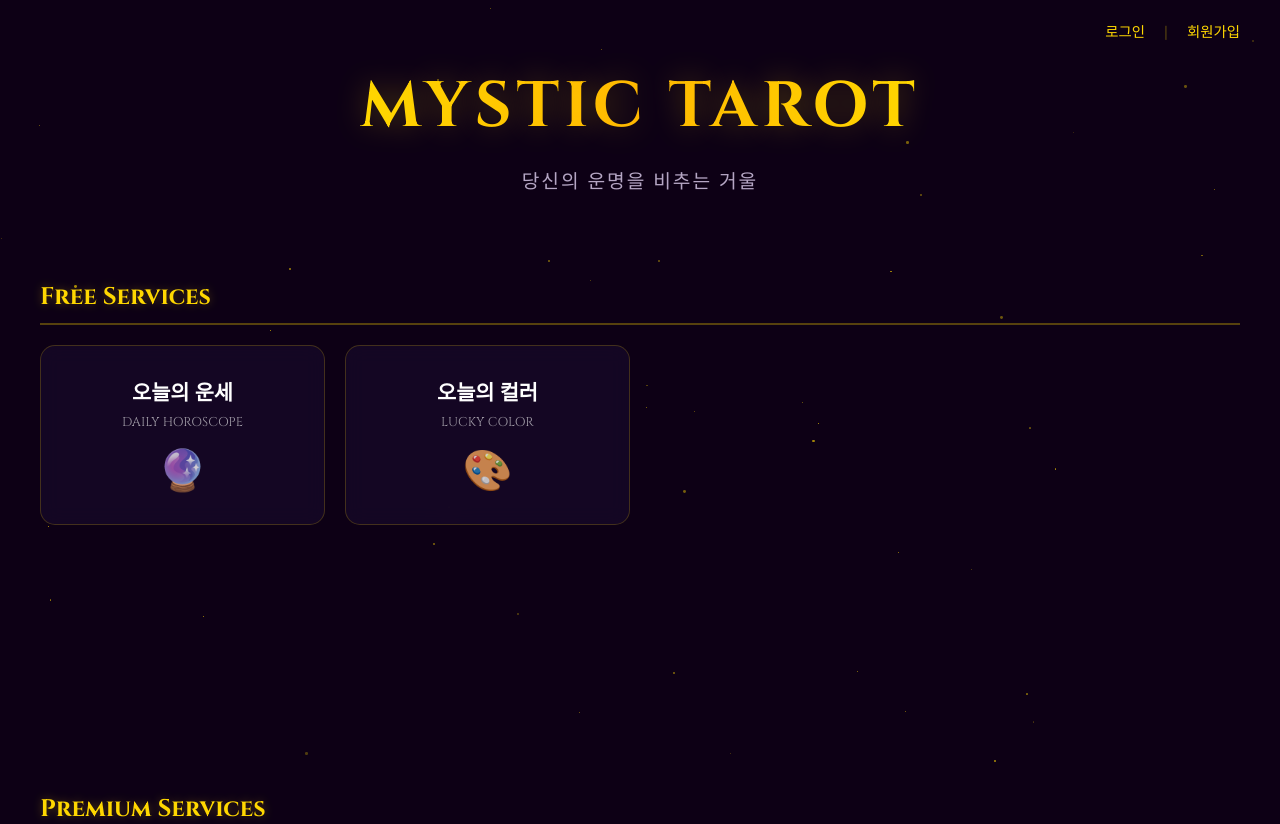
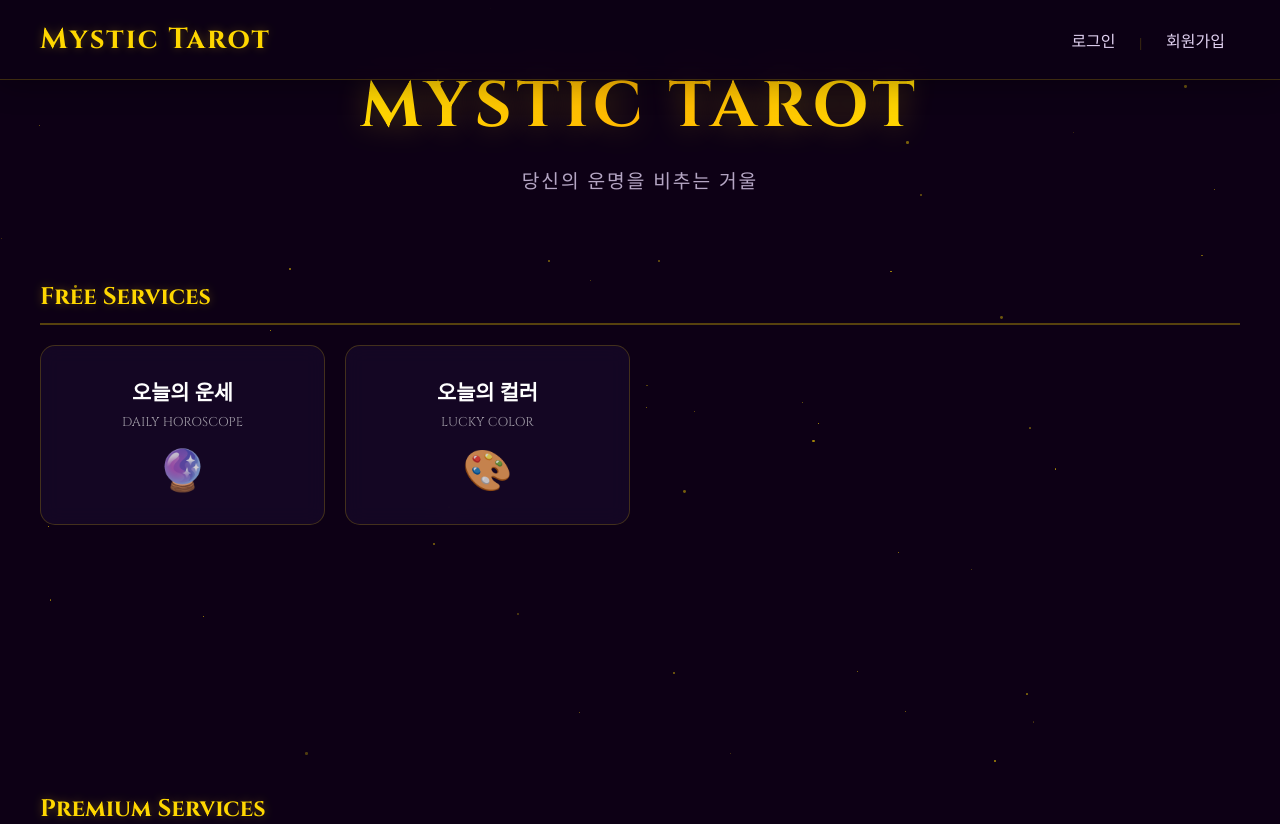
Before and after one commit to Kimviruscool/Tarot, a Flask app: page / in a window 1280 px wide. Shown: the top 824 px of the page. Run offline with Flask 3, Linux system fonts and the light colour scheme.

Commit message:
header templates

```diff
--- a/functions/src/static/header.css
+++ b/functions/src/static/header.css
@@ -1,54 +1,113 @@
-/* 헤더 전체 레이아웃 */
+/* Global Variables (duplicated from index.css for consistency across pages) */
+:root {
+    --header-bg-color: #0d0015;
+    --header-text-primary: #e0d0f0;
+    --header-accent-gold: #ffd700;
+    --header-glass-bg: rgba(13, 0, 21, 0.7);
+    --header-glass-border: rgba(255, 215, 0, 0.2);
+}
+
+/* Header Container */
 .common-header {
-    position: absolute;
+    position: fixed;
     top: 0;
     left: 0;
     width: 100%;
-    padding: 20px;
+    height: 80px; /* Fixed height */
+    padding: 0 40px;
     display: flex;
-    justify-content: space-between;
+    justify-content: space-between; /* Logo left, Auth right */
     align-items: center;
-    z-index: 1000;
+    z-index: 9999; /* Highest priority */
     box-sizing: border-box;
+
+    /* Glassmorphism */
+    background: var(--header-glass-bg);
+    backdrop-filter: blur(10px);
+    -webkit-backdrop-filter: blur(10px);
+    border-bottom: 1px solid var(--header-glass-border);
+    box-shadow: 0 4px 30px rgba(0, 0, 0, 0.3);
 }
 
-/* 로고 스타일 */
+/* Logo Style */
 .logo {
     font-family: 'Cinzel', serif;
-    font-size: 1.5rem;
-    color: #ffd700;
+    font-size: 1.8rem;
+    font-weight: 700;
+    color: var(--header-accent-gold);
     text-decoration: none;
-    text-shadow: 0 0 10px rgba(255, 215, 0, 0.5);
-    transition: transform 0.3s ease;
+    text-shadow: 0 0 10px rgba(255, 215, 0, 0.3);
+    letter-spacing: 2px;
+    transition: all 0.3s ease;
 }
 
 .logo:hover {
     transform: scale(1.05);
-    text-shadow: 0 0 20px rgba(255, 215, 0, 0.8);
+    text-shadow: 0 0 20px rgba(255, 215, 0, 0.6);
 }
 
-/* 링크 및 텍스트 스타일 */
+/* Auth Menu & Links */
+.auth-menu {
+    display: flex;
+    align-items: center;
+    font-family: 'Noto Serif KR', serif;
+}
+
 .auth-link {
-    color: #ffd700;
+    color: var(--header-text-primary);
     text-decoration: none;
-    margin-left: 10px;
-    font-size: 0.9rem;
-    cursor: pointer;
-    transition: color 0.3s ease;
+    font-size: 1rem;
+    margin: 0 15px;
+    transition: all 0.3s ease;
+    position: relative;
+    padding: 5px 0;
+}
+
+.auth-link::after {
+    content: '';
+    position: absolute;
+    width: 0;
+    height: 2px;
+    bottom: 0;
+    left: 0;
+    background-color: var(--header-accent-gold);
+    transition: width 0.3s ease;
 }
 
 .auth-link:hover {
-    color: #fff;
-    text-shadow: 0 0 5px #ffd700;
+    color: var(--header-accent-gold);
+}
+
+.auth-link:hover::after {
+    width: 100%;
 }
 
 .divider {
-    color: rgba(255, 255, 255, 0.3);
+    color: rgba(255, 215, 0, 0.3);
     margin: 0 5px;
+    font-size: 0.8rem;
 }
 
 .user-name {
-    color: #ffd700;
-    margin-right: 15px;
-    font-weight: bold;
+    color: var(--header-accent-gold);
+    margin-right: 20px;
+    font-weight: 700;
+    font-family: 'Cinzel', serif;
 }
+
+/* Responsive adjustments */
+@media (max-width: 768px) {
+    .common-header {
+        padding: 0 20px;
+        height: 60px;
+    }
+
+    .logo {
+        font-size: 1.4rem;
+    }
+
+    .auth-link {
+        font-size: 0.9rem;
+        margin: 0 8px;
+    }
+}
--- a/functions/src/templates/choice.html
+++ b/functions/src/templates/choice.html
@@ -18,6 +18,8 @@
         </div>
         <div class="overlay"></div>
     </div>
+
+    {% include 'header.html' %}
 
     <main class="content">
         <h1 class="title">운명의 갈림길</h1>
--- a/functions/src/templates/daily_fortune.html
+++ b/functions/src/templates/daily_fortune.html
@@ -17,7 +17,11 @@
         <div class="overlay"></div>
     </div>
 
-    <a href="{{ url_for('main.index') }}" class="logo">Mystic Tarot</a>
+    <div class="background-container">
+        <div class="overlay"></div>
+    </div>
+
+    {% include 'header.html' %}
 
     <main class="fortune-container">
         <h1 class="title">카드를 선택하세요</h1>
--- a/functions/src/templates/header.html
+++ b/functions/src/templates/header.html
@@ -1,3 +1,5 @@
+<link rel="stylesheet" href="{{ url_for('static', filename='header.css') }}">
+
 <header class="common-header" id="mainHeader" data-home-url="{{ url_for('main.index') }}">
     <a href="{{ url_for('main.index') }}" class="logo">Mystic Tarot</a>
 
@@ -14,3 +16,5 @@
         </div>
     </div>
 </header>
+
+<script src="{{ url_for('static', filename='header.js') }}"></script>
--- a/functions/src/templates/index.html
+++ b/functions/src/templates/index.html
@@ -14,12 +14,9 @@
 <body>
     <div id="particles"></div>
 
-    <!-- Auth Header -->
-    <header class="auth-header">
-        <a href="{{ url_for('main.login') }}" class="auth-link">로그인</a>
-        <span class="divider">|</span>
-        <a href="{{ url_for('main.signup') }}" class="auth-link">회원가입</a>
-    </header>
+    <div id="particles"></div>
+
+    {% include 'header.html' %}
 
     <main class="landing-container">
         <div class="logo-area">
--- a/functions/src/templates/month_fortune.html
+++ b/functions/src/templates/month_fortune.html
@@ -16,7 +16,7 @@
     <div class="background-container">
         <div class="overlay"></div>
     </div>
-    <a href="{{ url_for('main.index') }}" class="logo">Mystic Tarot</a>
+    {% include 'header.html' %}
 
     <main class="fortune-container">
         <h1 class="title">이번달 운세</h1>
--- a/functions/src/templates/month_love.html
+++ b/functions/src/templates/month_love.html
@@ -16,7 +16,7 @@
     <div class="background-container">
         <div class="overlay"></div>
     </div>
-    <a href="{{ url_for('main.index') }}" class="logo">Mystic Tarot</a>
+    {% include 'header.html' %}
 
     <main class="fortune-container">
         <h1 class="title">이번달 연애운</h1>
--- a/functions/src/templates/month_wealth.html
+++ b/functions/src/templates/month_wealth.html
@@ -16,7 +16,7 @@
     <div class="background-container">
         <div class="overlay"></div>
     </div>
-    <a href="{{ url_for('main.index') }}" class="logo">Mystic Tarot</a>
+    {% include 'header.html' %}
 
     <main class="fortune-container">
         <h1 class="title">이번달 금전운</h1>
--- a/functions/src/templates/signup.html
+++ b/functions/src/templates/signup.html
@@ -154,7 +154,11 @@
         <div class="overlay"></div>
     </div>
 
-    <a href="{{ url_for('main.index') }}" class="logo">Mystic Tarot</a>
+    <div class="background-container">
+        <div class="overlay"></div>
+    </div>
+
+    {% include 'header.html' %}
 
     <main class="auth-container">
         <div class="auth-box">
--- a/functions/src/templates/today_color.html
+++ b/functions/src/templates/today_color.html
@@ -16,7 +16,7 @@
     <div class="background-container">
         <div class="overlay"></div>
     </div>
-    <a href="{{ url_for('main.index') }}" class="logo">Mystic Tarot</a>
+    {% include 'header.html' %}
 
     <main class="fortune-container">
         <h1 class="title">오늘의 행운 컬러</h1>
--- a/functions/src/templates/today_love.html
+++ b/functions/src/templates/today_love.html
@@ -16,7 +16,7 @@
     <div class="background-container">
         <div class="overlay"></div>
     </div>
-    <a href="{{ url_for('main.index') }}" class="logo">Mystic Tarot</a>
+    {% include 'header.html' %}
 
     <main class="fortune-container">
         <h1 class="title">오늘의 연애운</h1>
--- a/functions/src/templates/today_wealth.html
+++ b/functions/src/templates/today_wealth.html
@@ -16,7 +16,7 @@
     <div class="background-container">
         <div class="overlay"></div>
     </div>
-    <a href="{{ url_for('main.index') }}" class="logo">Mystic Tarot</a>
+    {% include 'header.html' %}
 
     <main class="fortune-container">
         <h1 class="title">오늘의 금전운</h1>
```
Also changed, not shown: functions/src/templates/base.html (+11 -4 lines), functions/src/templates/login.html (+8 -2 lines).
